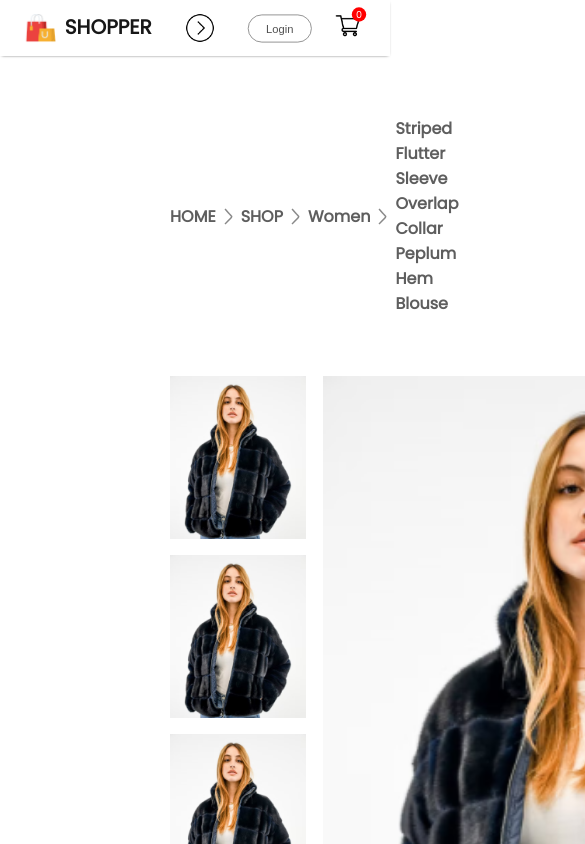
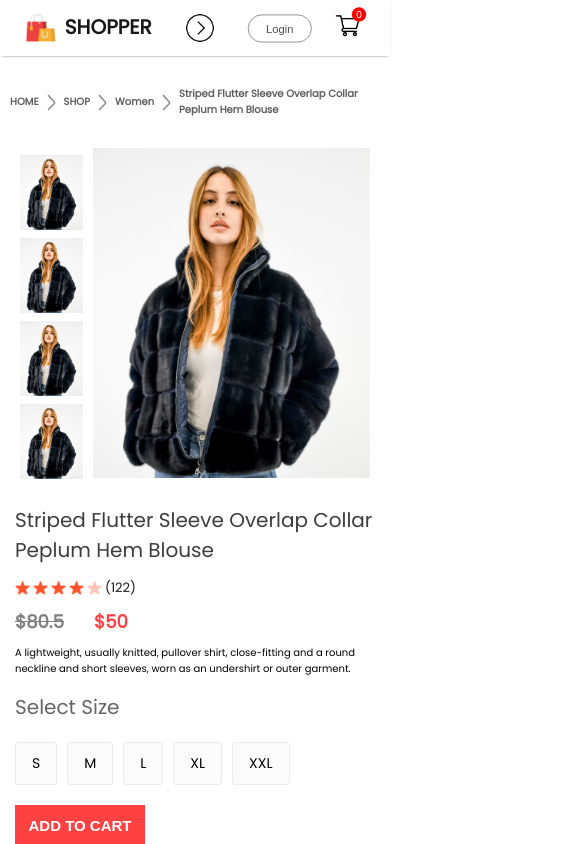
Before and after one commit to nguyentanphatt/E-Commerce-Website-with-MongoDB, a React (Create React App) app: page /product/1 in a window 390 px wide. Shown: the top 844 px of the page, 585 px wide, since content can reach past the window. Built offline with nearby package versions, Linux system fonts and the light colour scheme.

Commit message:
full size for phone

```diff
--- a/src/Components/Breadcrums/Breadcrums.css
+++ b/src/Components/Breadcrums/Breadcrums.css
@@ -8,3 +8,30 @@
     text-transform: capitalize;
     color: #5e5e5e;
 }
+
+@media screen and (max-width:1280px) {
+    .breadcrum{
+        margin: 30px 50px;
+        font-size: 14px;
+    }
+}
+
+@media screen and (max-width:1024px) {
+    .breadcrum{
+        margin: 30px 30px;
+        font-size: 13px;
+    }
+}
+
+@media screen and (max-width:800px) {
+    .breadcrum{
+        margin: 30px 10px;
+        font-size: 12px;
+    }
+}
+
+@media screen and (max-width:500px) {
+    .breadcrum{
+        font-size: 10px;
+    }
+}
--- a/src/Components/CartItems/CartItems.css
+++ b/src/Components/CartItems/CartItems.css
@@ -107,3 +107,60 @@
     color: white;
     cursor: pointer;
 }
+
+@media screen and (max-width:1280px){
+    .cartitems{
+        margin: 60px 50px;
+    }
+    .cartitems-format-main{
+        grid-template-columns: 0.5fr 3fr 0.5fr 0.5fr 0.5fr 0.5fr;
+        gap: 20px;
+        padding: 15px 0px;
+        font-size: 15px;
+    }
+    .carticon-product-icon{
+        height: 50px;
+    }
+    .cartitem-remove-icon{
+        margin: auto;
+    }
+    .cartitems-quantity{
+        width: 40px;
+        height: 30px;
+    }
+    .cartitems-down{
+        margin: 80px 0px;
+        flex-direction: column;
+        gap: 80px;
+    }
+    .cartitems-total{
+        margin: 0;
+    }
+    .cartitems-total button{
+        max-width: 200px;
+        height: 45px;
+        font-size: 13px;
+    }
+    .cartitems-promobox{
+        width: auto;
+        max-width: 500px;
+    }
+    .cartitems-promobox input{
+        width: 100%;
+    }
+    .cartitems-promobox button{
+        width: 120px;
+        margin-left: -125px;
+    }
+}
+
+@media screen and(max-width:500px) {
+    .cartitems-format-main{
+        display: none;
+        grid-template-columns: 0.5fr 3fr 0.5fr;
+        gap: 10px;
+    }
+    .cartitems-format{
+        display: grid;
+    }
+}
--- a/src/Components/DescriptionBox/DescriptionBox.css
+++ b/src/Components/DescriptionBox/DescriptionBox.css
@@ -30,3 +30,18 @@
     padding: 48px;
     padding-bottom: 70px;
 }
+
+@media screen and(max-width:1280px) {
+    .descriptionbox{
+        margin: 60px;
+    }
+}
+
+@media screen and (max-width:800px) {
+    .descriptionbox{
+        margin: 60px 20px;
+    }
+    .descriptionbox-description{
+        font-size: 14px;
+    }
+}
--- a/src/Components/ProductDisplay/ProductDisplay.css
+++ b/src/Components/ProductDisplay/ProductDisplay.css
@@ -102,3 +102,190 @@
 .productdisplay-right-category span{
     font-weight: 600;
 }
+
+@media screen and (max-width:1280px) {
+    .productdisplay{
+        margin: 0px 60px;
+    }
+    .productdisplay-left{
+        gap: 10px;
+    }
+    .productdisplay-img-list{
+        gap: 10px;
+    }
+    .productdisplay-img-list img{
+        height: 120px;
+    }
+    .productdisplay-main-img{
+        width: auto;
+        height: 510px;
+    }
+    .productdisplay-right{
+        margin: 0px 30px;
+    }
+    .productdisplay-right h1{
+        font-size: 22px;
+    }
+    .productdisplay-right-star{
+        gap: 3px;
+        font-size: 13px;
+    }
+    .productdisplay-right-prices{
+        margin: 10px 0px;
+        font-size: 18px;
+    }
+    .productdisplay-right-description{
+        font-size: 13px;
+    }
+    .productdisplay-right-size h1{
+        margin-top: 20px;
+        font-size: 20px;
+    }
+    .productdisplay-right-sizes div{
+        padding: 14px 20px;
+    }
+    .productdisplay-right button{
+        width: 150px;
+        padding: 15px 0px;
+        margin-bottom: 20px;
+    }
+    .productdisplay-right-category{
+        margin-top: 5px;
+        font-size: 14px;
+    }
+}
+
+@media screen and (max-width:1024px) {
+    .productdisplay{
+        margin: 0px 30px;
+    }
+    .productdisplay-left{
+        gap: 5px;
+    }
+    .productdisplay-img-list img{
+        height: 80px;
+    }
+    .productdisplay-main-img{
+        height: 350px;
+    }
+    .productdisplay-right h1{
+        font-size: 18px;
+    }
+    .productdisplay-right-star img{
+        width: 15px;
+    }
+    .productdisplay-right-description{
+        font-size: 12px;
+    }
+    .productdisplay-right-sizes{
+        margin: 10px 0px;
+    }
+    .productdisplay-right-sizes div{
+        padding: 10px 16px;
+        font-size: 12px;
+    }
+    .productdisplay-right button{
+        width: 120px;
+        padding: 10px 0px;
+        margin-bottom: 10px;
+        font-size: 14px;
+    }
+    .productdisplay-right-category{
+        font-size: 12px;
+    }
+}
+
+@media screen and (max-width:800px) {
+    .productdisplay{
+        margin: 0px 10px;
+    }
+    .productdisplay-left{
+        gap: 0px;
+        flex-direction: column-reverse;
+        align-items: center;
+    }
+    .productdisplay-img-list{
+        flex-direction: row;
+        gap: 6px;
+    }
+    .productdisplay-img-list img{
+        height: 70px;
+    }
+    .productdisplay-main-img{
+        height: 300px;
+    }
+    .productdisplay-right h1{
+        font-size: 14px;
+    }
+    .productdisplay-right-star img{
+        width: 13px;
+    }
+    .productdisplay-right-description{
+        font-size: 10px;
+    }
+    .productdisplay-right-size h1{
+        margin-top: 10px 0px;
+    }
+    .productdisplay-right-sizes{
+        margin: 10px;
+        gap: 5px;
+    }
+    .productdisplay-right-sizes div{
+        padding: 4px 11px;
+    }
+    .productdisplay-right button{
+        width: 100px;
+        font-size: 12px;
+    }
+    .productdisplay-right-category{
+        font-size: 10px;
+    }
+}
+
+@media screen and (max-width:500px) {
+    .productdisplay{
+        flex-direction: column;
+    }
+    .productdisplay-left{
+        gap: 10px;
+        flex-direction: row;
+        margin: auto;
+    }
+    .productdisplay-img-list{
+        flex-direction: column;
+        gap: 8px;
+    }
+    .productdisplay-img-list img{
+        height: 75px;
+    }
+    .productdisplay-main-img{
+        height: 330px;
+    }
+    .productdisplay-right{
+        margin: 5px;
+    }
+    .productdisplay-right h1{
+        margin-top: 15px;
+        font-size: 20px;
+        font-weight: 500;
+    }
+    .productdisplay-right-star img{
+        width: 15px;
+    }
+    .productdisplay-right-sizes{
+        gap: 10px;
+        margin: 20px 0px;
+    }
+    .productdisplay-right-sizes div{
+        padding: 10px 16px;
+        font-size: 14px;
+    }
+    .productdisplay-right button{
+        width: 130px;
+        font-size: 15px;
+        padding: 12px 0px;
+    }
+    .productdisplay-right-category{
+        font-size: 16px;
+    }
+}
--- a/src/Components/RelatedProducts/RelatedProducts.css
+++ b/src/Components/RelatedProducts/RelatedProducts.css
@@ -24,3 +24,64 @@
     display: flex;
     gap: 30px;
 }
+
+@media screen and (max-width:1280px) {
+    .relatedproducts{
+        height: 70vh;
+    }
+    .relatedproducts h1{
+        font-size: 40px;
+    }
+    .relatedproducts hr{
+        width: 160px;
+        height: 4px;
+    }
+    .relatedproducts-item{
+        gap: 20px;
+        margin-top: 30px;
+    }
+}
+
+@media screen and (max-width:1024px) {
+    .relatedproducts{
+        height: 60vh;
+    }
+    .relatedproducts h1{
+        font-size: 30px;
+    }
+    .relatedproducts hr{
+        width: 120px;
+        height: 3px;
+    }
+    .relatedproducts-item{
+        gap: 15px;
+        margin-top: 20px;
+    }
+}
+
+@media screen and (max-width:800px) {
+    .relatedproducts{
+        height: 50vh;
+        gap: 6px;
+    }
+    .relatedproducts h1{
+        font-size: 20px;
+    }
+    .relatedproducts hr{
+        width: 100px;
+    }
+    .relatedproducts-item{
+        gap: 5px;
+    }
+}
+
+@media screen and (max-width:500px) {
+    .relatedproducts{
+        height: 90vh;
+    }
+    .relatedproducts-item{
+        display: grid;
+        grid-template-columns: 1fr 1fr;
+        gap: 20px;
+    }
+}
--- a/src/Pages/css/LoginSign.css
+++ b/src/Pages/css/LoginSign.css
@@ -67,3 +67,54 @@
     font-size: 18px;
     font-weight: 500;
 }
+
+@media screen and(max-width:1280) {
+    .loginsignup{
+        padding-top: 50px;
+    }
+    .loginsignup-container{
+        width: auto;
+        max-width: 500px;
+        max-height: 500px;
+    }
+    .loginsignup-container h1{
+        margin: 10px 0px;
+    }
+    .loginsignup-fields{
+        gap: 20px;
+        margin-top: 20px;
+    }
+    .loginsignup-fields input{
+        height: 65px;
+        width: 93%;
+    }
+    .loginsignup-container button{
+        width: 100%;
+    }
+    .loginsignup-login{
+        font-size: 16px;
+    }
+    .loginsignup-agree{
+        font-size: 14px;
+        gap: 10px;
+    }
+}
+
+@media screen and(max-width:800) {
+    .loginsignup-container{
+        padding: 20px 30px;
+    }
+    .loginsignup-container h1{
+       font-size: 24px;
+    }
+    .loginsignup-fields{
+        margin-top: 20px;
+    }
+    .loginsignup-fields input{
+        height: 50px;
+    }
+    .loginsignup-container button{
+        height: 50px;
+        font-size: 16px;
+    }
+}
```
